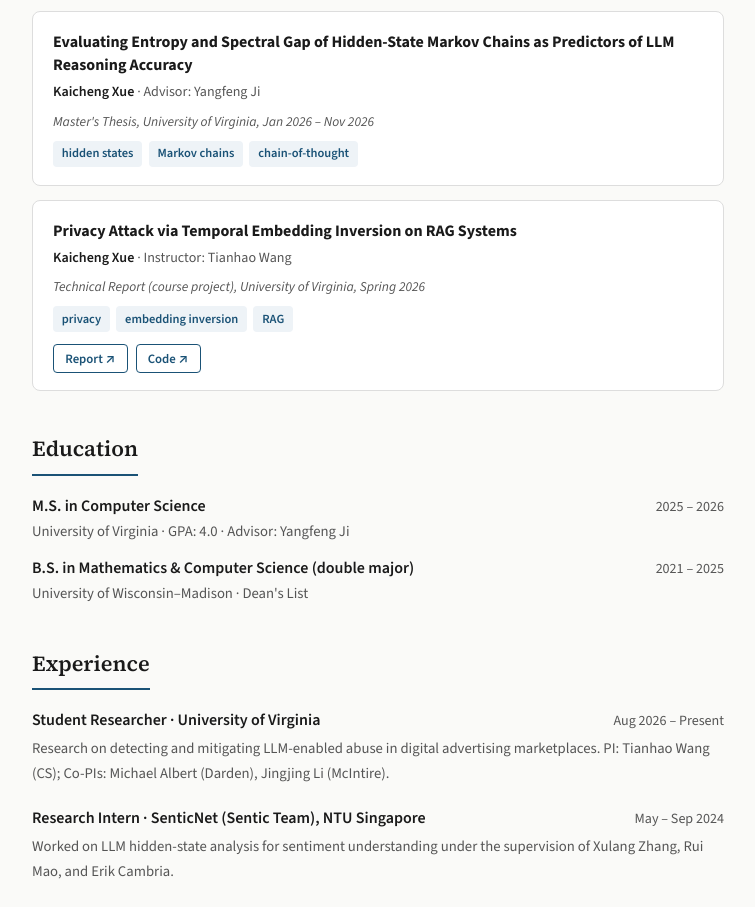
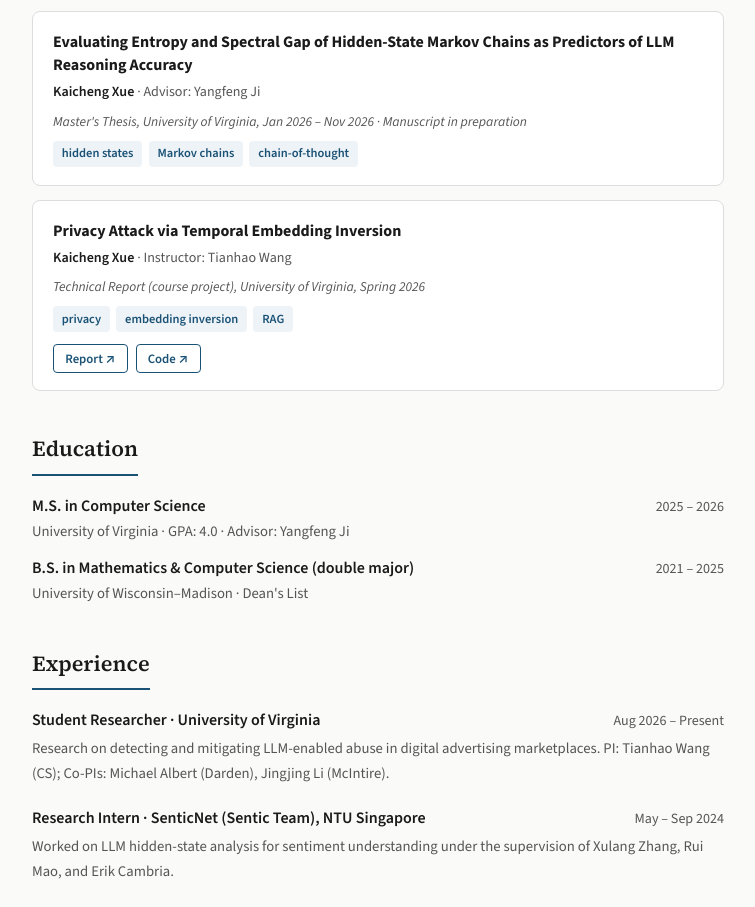
Before and after one commit to dldlzssdf/kaichengxue.github.io, a plain HTML site: page index.html in a window 1280 px wide. Shown: the part 1167-2074 px from the top of the page, without its empty margins (262-1017 px from the left). Drawn offline with nearby package versions, Linux system fonts and the light colour scheme.

Commit message:
Add files via upload

```diff
--- a/index.html
+++ b/index.html
@@ -342,7 +342,7 @@ footer {
     <div class="pub">
       <div class="title">Evaluating Entropy and Spectral Gap of Hidden-State Markov Chains as Predictors of LLM Reasoning Accuracy</div>
       <div class="authors"><strong>Kaicheng Xue</strong> · Advisor: Yangfeng Ji</div>
-      <div class="venue">Master's Thesis, University of Virginia, Jan 2026 – Nov 2026</div>
+      <div class="venue">Master's Thesis, University of Virginia, Jan 2026 – Nov 2026 · Manuscript in preparation</div>
       <div class="tags">
         <span>hidden states</span>
         <span>Markov chains</span>
@@ -351,7 +351,7 @@ footer {
     </div>
 
     <div class="pub">
-      <div class="title">Privacy Attack via Temporal Embedding Inversion on RAG Systems</div>
+      <div class="title">Privacy Attack via Temporal Embedding Inversion</div>
       <div class="authors"><strong>Kaicheng Xue</strong> · Instructor: Tianhao Wang</div>
       <div class="venue">Technical Report (course project), University of Virginia, Spring 2026</div>
       <div class="tags">
```
Also changed, not shown: 1 other file.
